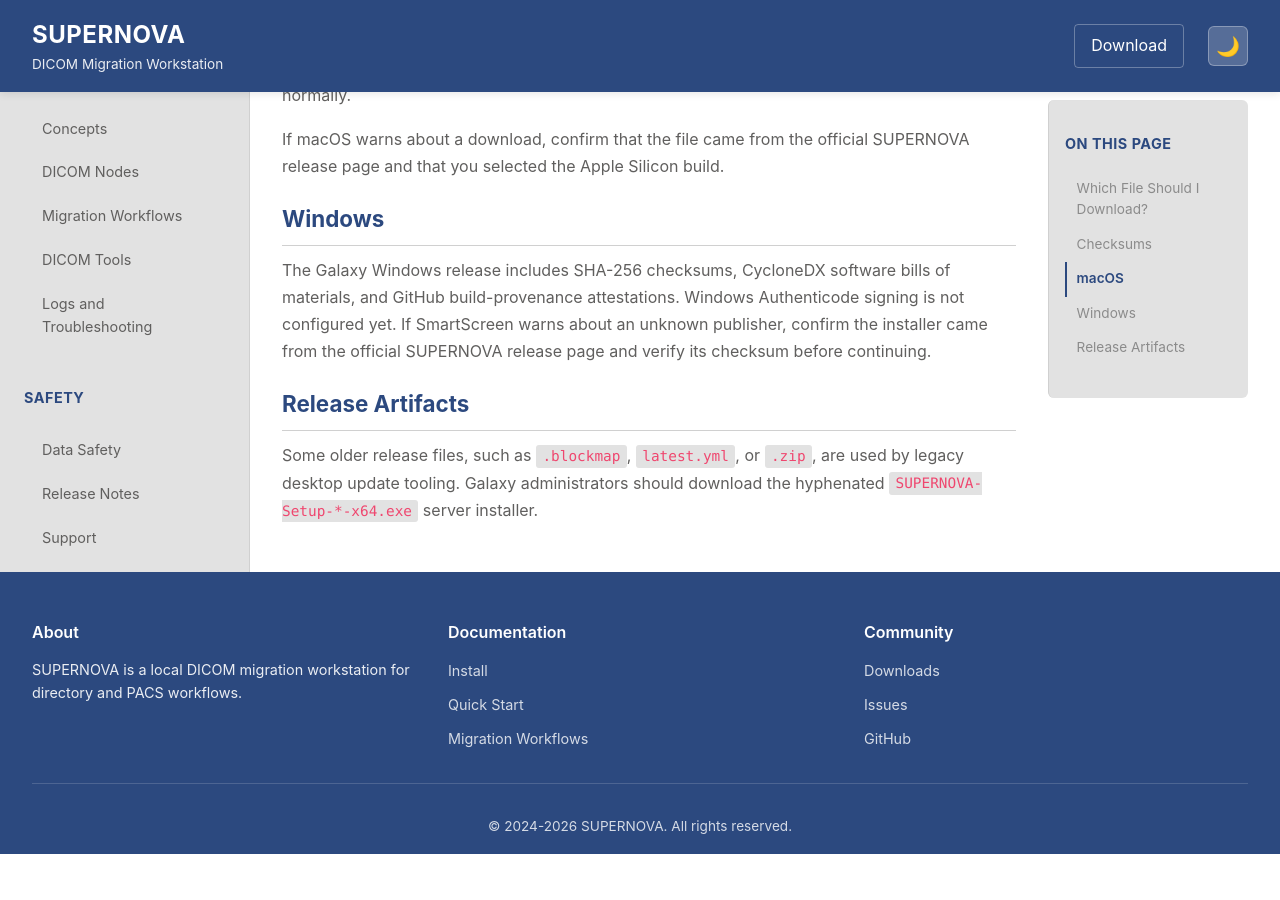
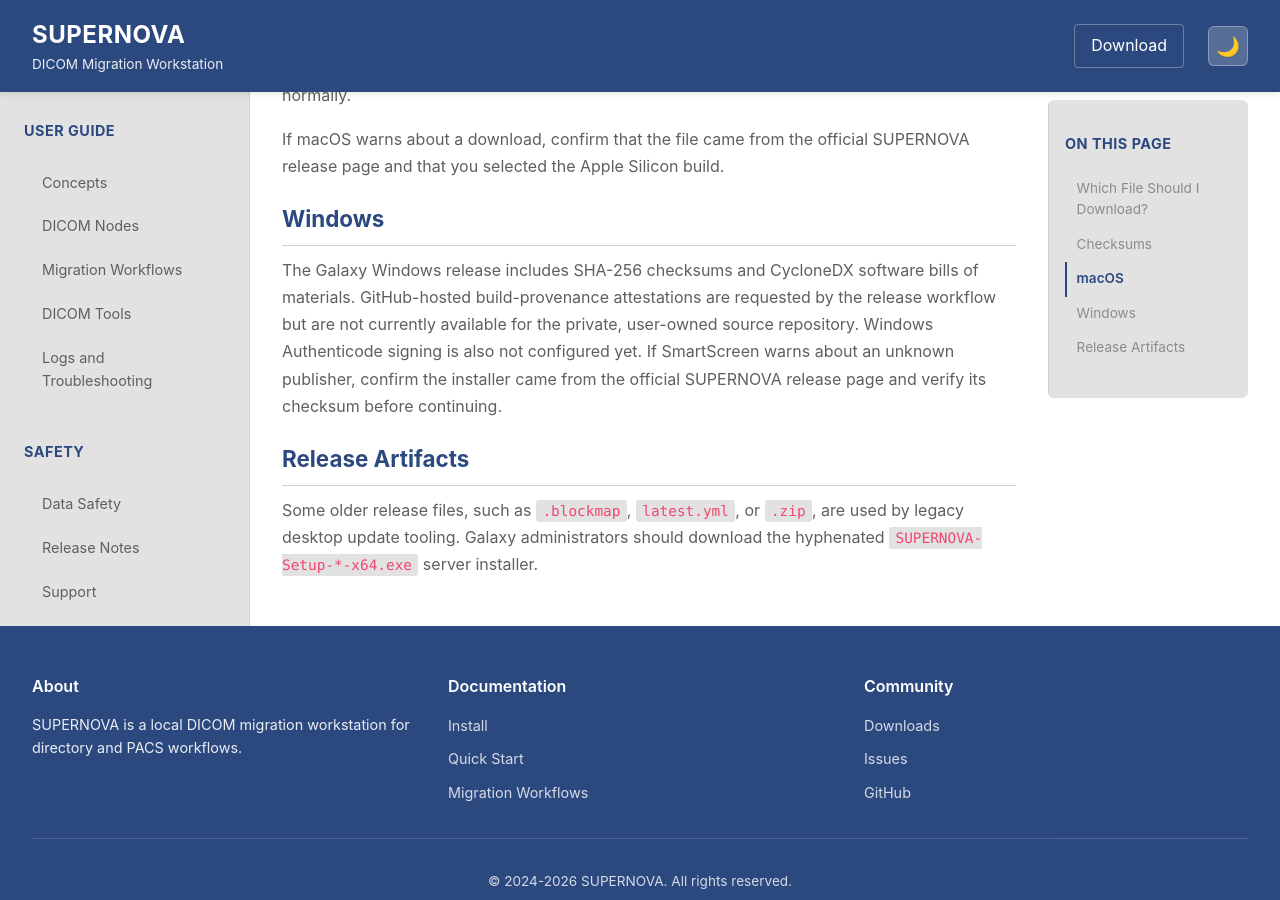
Before and after one commit to JayDubb85/SUPERNOVA-Releases, a Jekyll site: the page built from docs/downloads.md, in a window 1280 px wide and 900 px high, scrolled down 798 px. Built offline with Jekyll 4.4.1, drawn with Linux system fonts in a browser that asks for light colours; before the commit the page ends 1652 px from its top, so only the background shows below that.

Commit message:
Update public documentation

```diff
--- a/docs/downloads.md
+++ b/docs/downloads.md
@@ -31,11 +31,13 @@ If macOS warns about a download, confirm that the file came from the official SU
 
 ## Windows
 
-The Galaxy Windows release includes SHA-256 checksums, CycloneDX software bills
-of materials, and GitHub build-provenance attestations. Windows Authenticode
-signing is not configured yet. If SmartScreen warns about an unknown publisher,
-confirm the installer came from the official SUPERNOVA release page and verify
-its checksum before continuing.
+The Galaxy Windows release includes SHA-256 checksums and CycloneDX software
+bills of materials. GitHub-hosted build-provenance attestations are requested
+by the release workflow but are not currently available for the private,
+user-owned source repository. Windows Authenticode signing is also not
+configured yet. If SmartScreen warns about an unknown publisher, confirm the
+installer came from the official SUPERNOVA release page and verify its checksum
+before continuing.
 
 ## Release Artifacts
 
```
Also changed, not shown: docs/release-notes.md (+1 -2 lines).
